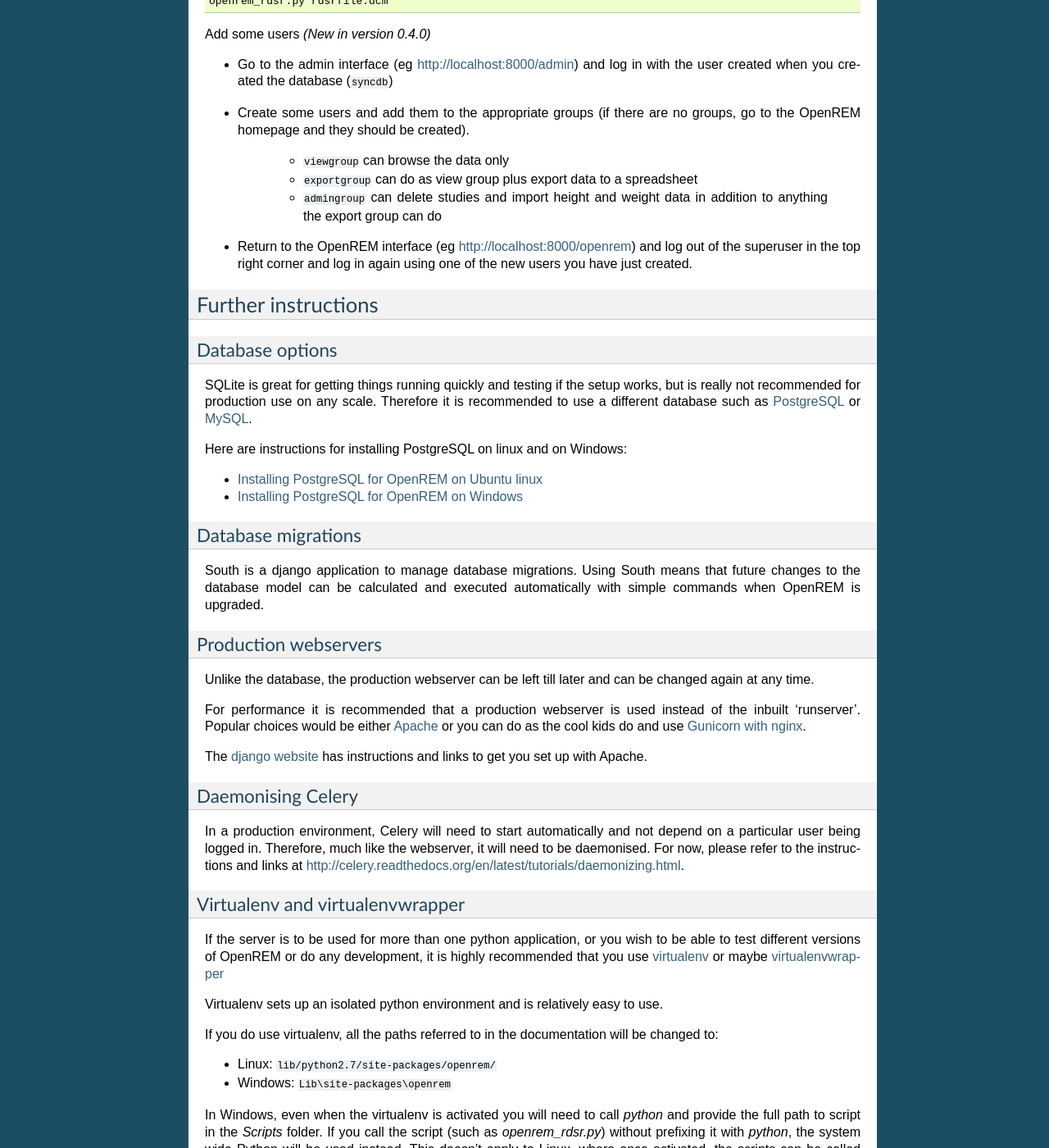
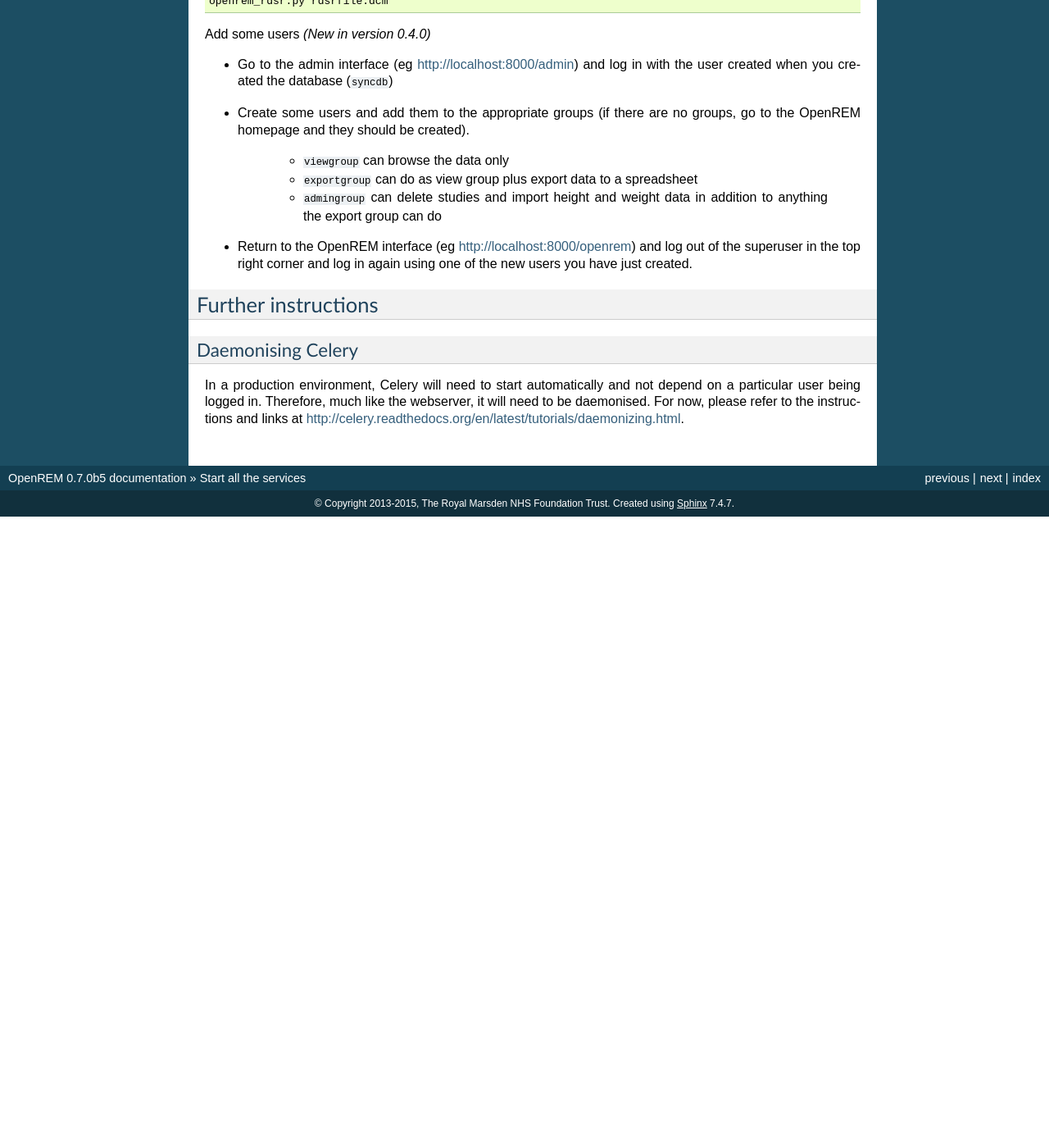
Before and after one commit to ckswilliams/modOpenREM, a Sphinx documentation site: the page built from docs/startservices.rst, in a window 1280 px wide and 1400 px high, scrolled down 1628 px. Shown: the whole window at 82% size. Built offline with Sphinx 7.4.7, drawn with Linux system fonts in a browser that asks for light colours; after the commit the page ends 2258 px from its top, so only the background shows below that; some of the changed text lies outside the part shown.

Commit message:
Changed the main title of the install doc. Removed the non-related further guide information from the starting services doc.

```diff
--- a/docs/install.rst
+++ b/docs/install.rst
@@ -1,6 +1,6 @@
-*************************
-Installation instructions
-*************************
+******************
+Installing OpenREM
+******************
 
 Install OpenREM 0.7 beta version
 ================================
--- a/docs/startservices.rst
+++ b/docs/startservices.rst
@@ -107,43 +107,6 @@
 Further instructions
 ====================
 
-Database options
-----------------
-
-SQLite is great for getting things running quickly and testing if the setup works,
-but is really not recommended for production use on any scale. Therefore it is
-recommended to use a different database such as `PostgreSQL <http://www.postgresql.org>`_ or
-`MySQL <http://www.mysql.com>`_.
-
-Here are instructions for installing PostgreSQL on linux and on Windows:
-
-..  toctree::
-    :maxdepth: 1
-
-    postgresql
-    postgresql_windows
-
-..  _convert-to-south:
-
-Database migrations
--------------------
-
-South is a django application to manage database migrations. Using
-South means that future changes to the database model can be calculated
-and executed automatically with simple commands when OpenREM is upgraded.
-
-Production webservers
----------------------
-
-Unlike the database, the production webserver can be left till later and
-can be changed again at any time.
-
-For performance it is recommended that a production webserver is used instead of the inbuilt 'runserver'.
-Popular choices would be either `Apache <http://httpd.apache.org>`_ or you can do as the cool kids
-do and use `Gunicorn with nginx <http://www.robgolding.com/blog/2011/11/12/django-in-production-part-1---the-stack/>`_.
-
-The `django website <https://docs.djangoproject.com/en/1.6/howto/deployment/wsgi/modwsgi/>`_
-has instructions and links to get you set up with Apache.
 
 Daemonising Celery
 ------------------
@@ -152,51 +115,3 @@
 not depend on a particular user being logged in. Therefore, much like
 the webserver, it will need to be daemonised. For now, please refer to the
 instructions and links at http://celery.readthedocs.org/en/latest/tutorials/daemonizing.html.
-
-Virtualenv and virtualenvwrapper
---------------------------------
-
-If the server is to be used for more than one python application, or you
-wish to be able to test different versions of OpenREM or do any development,
-it is highly recommended that you use `virtualenv`_ or maybe `virtualenvwrapper`_
-
-Virtualenv sets up an isolated python environment and is relatively easy to use.
-
-If you do use virtualenv, all the paths referred to in the documentation will
-be changed to:
-
-* Linux: ``lib/python2.7/site-packages/openrem/``
-* Windows: ``Lib\site-packages\openrem``
-
-In Windows, even when the virtualenv is activated you will need to call `python`
-and provide the full path to script in the `Scripts` folder. If you call the
-script (such as `openrem_rdsr.py`) without prefixing it with `python`, the
-system wide Python will be used instead. This doesn't apply to Linux, where
-once activated, the scripts can be called without a `python` prefix from anywhere.
-
-
-Related guides
-==============
-
-    ..  toctree::
-        :maxdepth: 1
-
-        conquestAsWindowsService
-        backupMySQLWindows
-        backupRestorePostgreSQL
-        conquestImportConfig
-        conquestAddRDSR
-
-Advanced guides for developers
-------------------------------
-
-    ..  toctree::
-        :maxdepth: 1
-
-        apache_on_windows
-
-
-.. _virtualenv: https://pypi.python.org/pypi/virtualenv
-.. _virtualenvwrapper: http://virtualenvwrapper.readthedocs.org/en/latest/
-.. _(What is south?): `Database migrations`_
-.. _consider virtualenv: `Virtualenv and virtualenvwrapper`_
```
